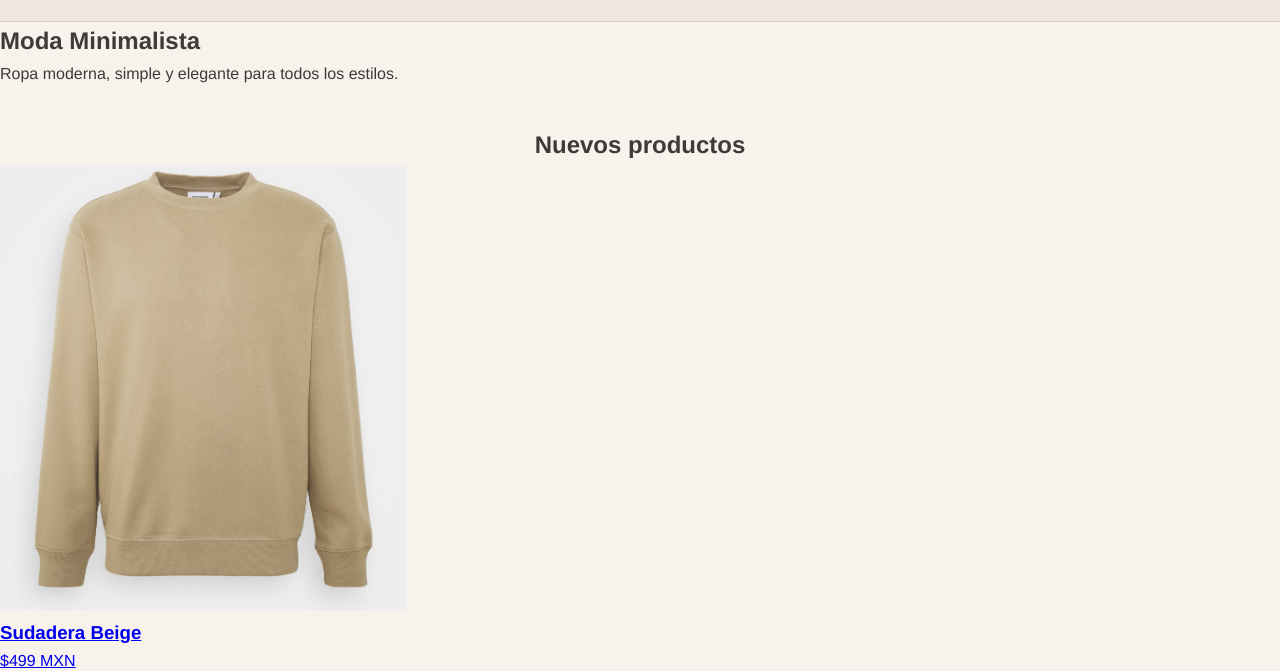
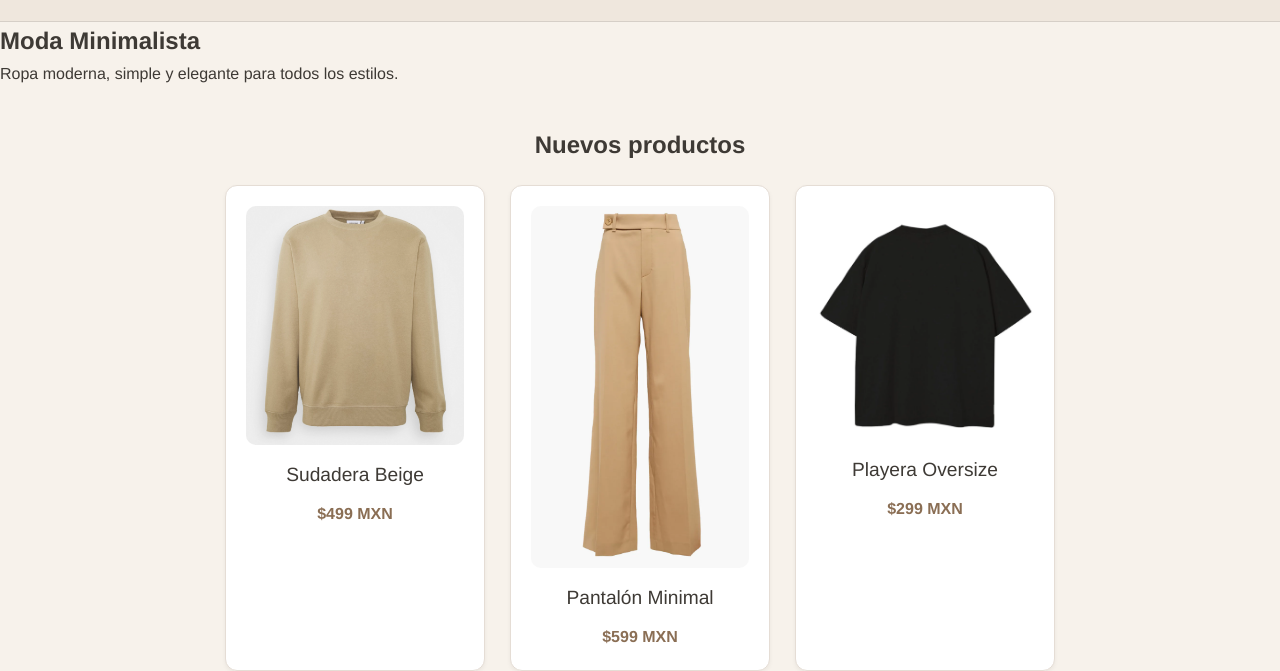
Before and after one commit to johanxlt1108-del/MinimalWear, a plain HTML site: page index.html in a window 1280 px wide. Shown: the part 130-801 px from the top of the page. Drawn offline with Linux system fonts and the light colour scheme.

Commit message:
Update style.css

```diff
--- a/style.css
+++ b/style.css
@@ -85,3 +85,62 @@ footer {
     background-color: #efe7dd;
     border-top: 1px solid #d6cfc7;
 }
+
+/* ==== Ajuste para las clases reales del HTML ==== */
+
+/* Contenedor de productos: CENTRADO */
+.productos {
+    display: flex;
+    flex-wrap: wrap;
+    justify-content: center;
+    gap: 25px;
+    padding: 20px;
+}
+
+/* Cada tarjeta */
+.card {
+    background-color: #fff;
+    padding: 20px;
+    width: 260px;
+    border-radius: 12px;
+    border: 1px solid #e5ddd5;
+    box-shadow: 0px 2px 4px rgba(0,0,0,0.05);
+
+    text-align: center;
+    text-decoration: none;
+    color: inherit;
+    transition: transform 0.2s ease;
+
+    display: flex;
+    flex-direction: column;
+    align-items: center;
+}
+
+.card:hover {
+    transform: translateY(-5px);
+}
+
+/* Imagen centrada */
+.card img {
+    width: 100%;
+    border-radius: 10px;
+    margin-bottom: 15px;
+}
+
+/* Texto */
+.card h3 {
+    font-size: 1.2rem;
+    font-weight: 400;
+    margin-bottom: 10px;
+}
+
+.card p {
+    font-size: 1rem;
+    font-weight: bold;
+    color: #8a6e54;
+}
+
+/* Centrar header */
+header {
+    text-align: center;
+}
```
